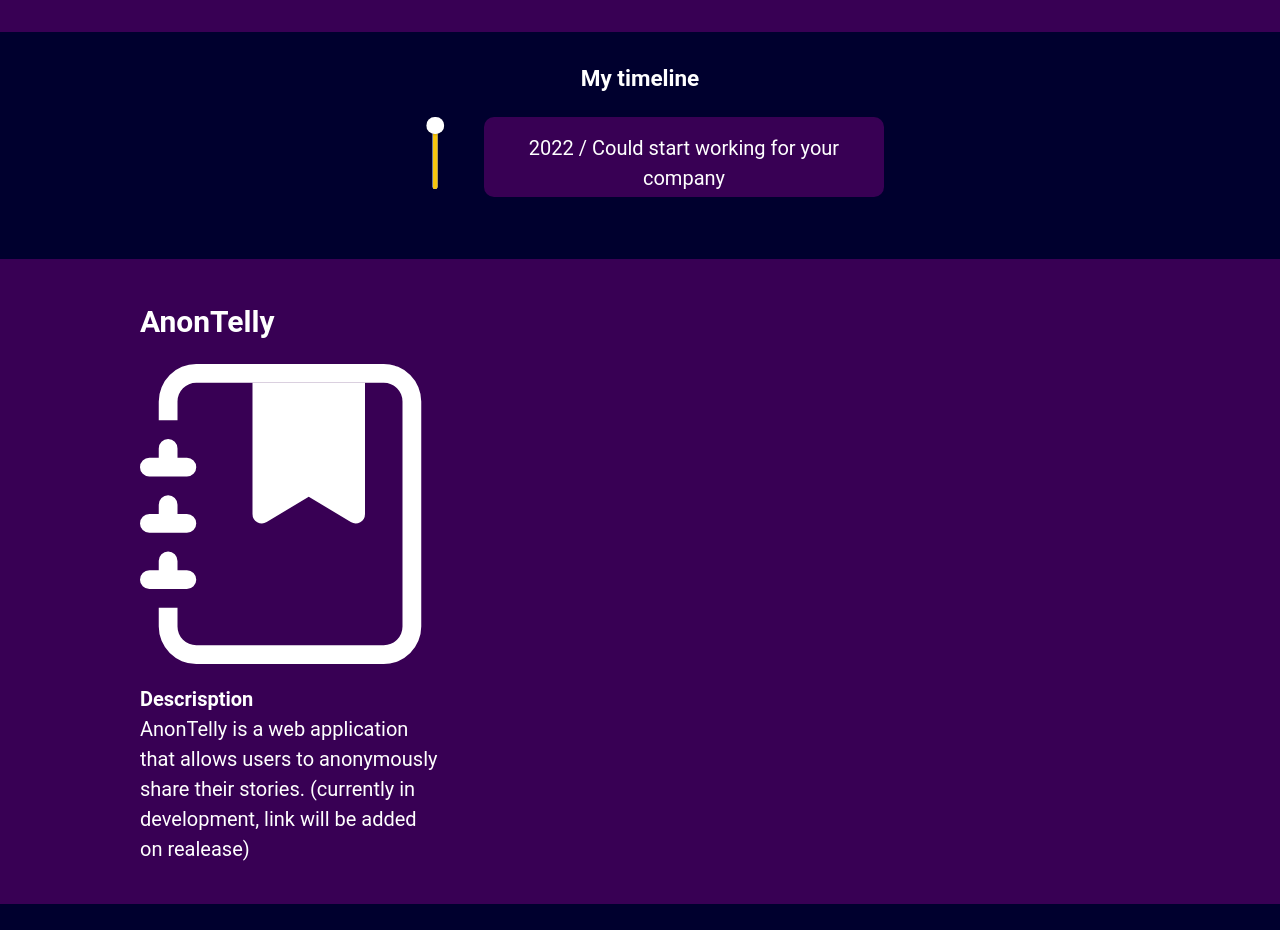
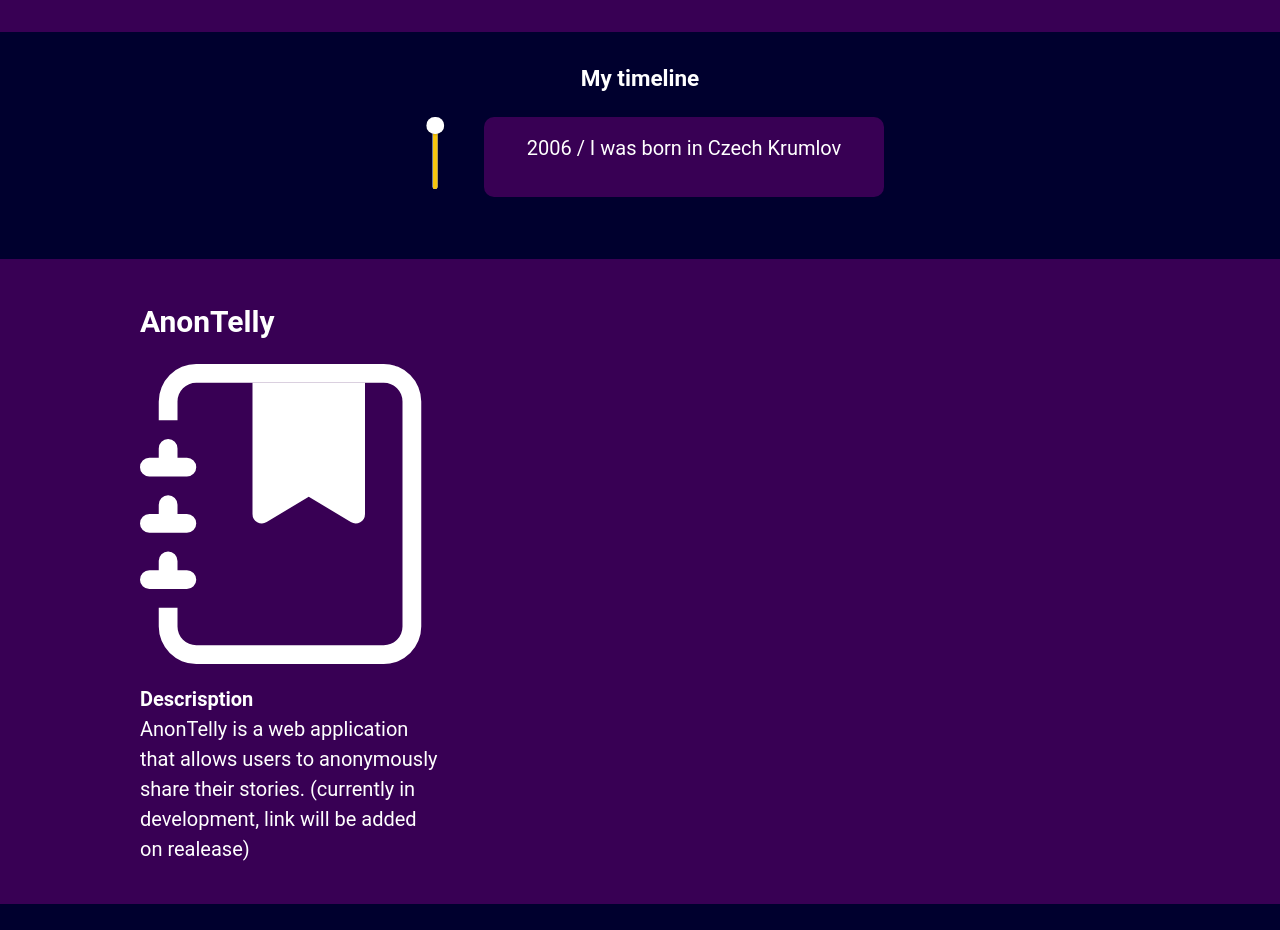
Before and after one commit to osmak1234/osmak1234.github.io, a Next.js app: page / in a window 1280 px wide. Shown: the part 1180-2110 px from the top of the page. Built offline with nearby package versions, Linux system fonts and the light colour scheme; grey boxes are pictures that could not be loaded.

Commit message:
Update timeMap.js

```diff
--- a/components/timeMap.js
+++ b/components/timeMap.js
@@ -22,7 +22,7 @@ const TimeMap = () => {
     "2021 / Started Highschool in Pisek",
     " 2006 / I was born in Czech Krumlov",
   ];
-  const [text, setText] = useState(timeArray[0]);
+  const [text, setText] = useState(timeArray[2]);
 
   return (
     <>
```
